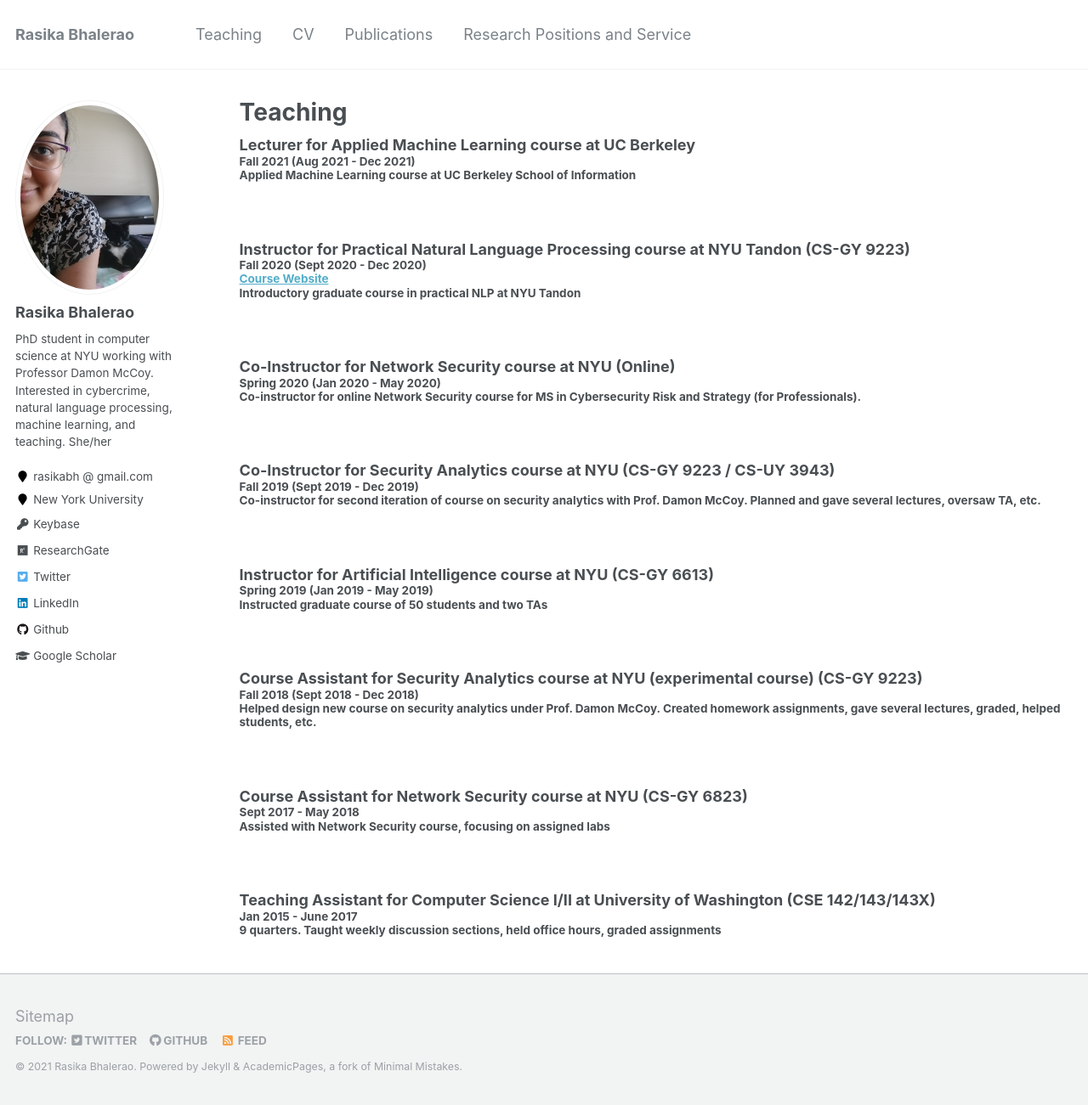
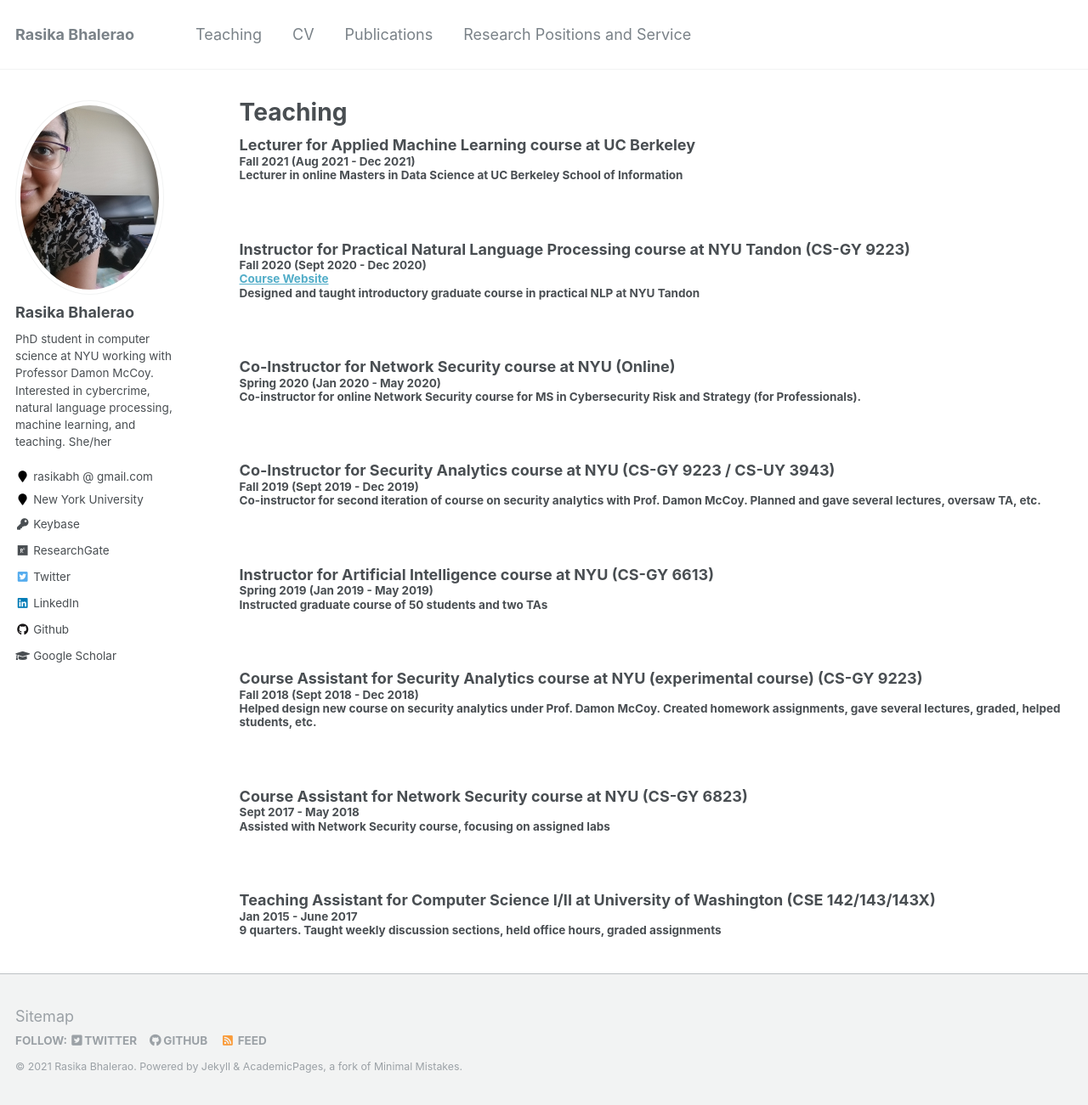
Before and after one commit to rasikabh/rasikabh.github.io, a Jekyll site: the page built from _pages/teaching.md, in a window 1280 px wide and 1301 px high. Shown: the whole window at 85% size. Built offline with Jekyll 4.4.1, drawn with Linux system fonts in a browser that asks for light colours.

Commit message:
Update teaching.md

```diff
--- a/_pages/teaching.md
+++ b/_pages/teaching.md
@@ -15,13 +15,13 @@ h2, h3, h4, h5, h6 {margin: 0;}
 
 ### Lecturer for Applied Machine Learning course at UC Berkeley
 #### Fall 2021 (Aug 2021 - Dec 2021)
-#### Applied Machine Learning course at UC Berkeley School of Information
+#### Lecturer in online Masters in Data Science at UC Berkeley School of Information
 <br/>
 
 ### Instructor for Practical Natural Language Processing course at NYU Tandon (CS-GY 9223)
 #### Fall 2020 (Sept 2020 - Dec 2020)
 #### [Course Website](https://rasikabh.github.io/nlp2020)
-#### Introductory graduate course in practical NLP at NYU Tandon
+#### Designed and taught introductory graduate course in practical NLP at NYU Tandon
 <br/>
 
 ### Co-Instructor for Network Security course at NYU (Online)
```
